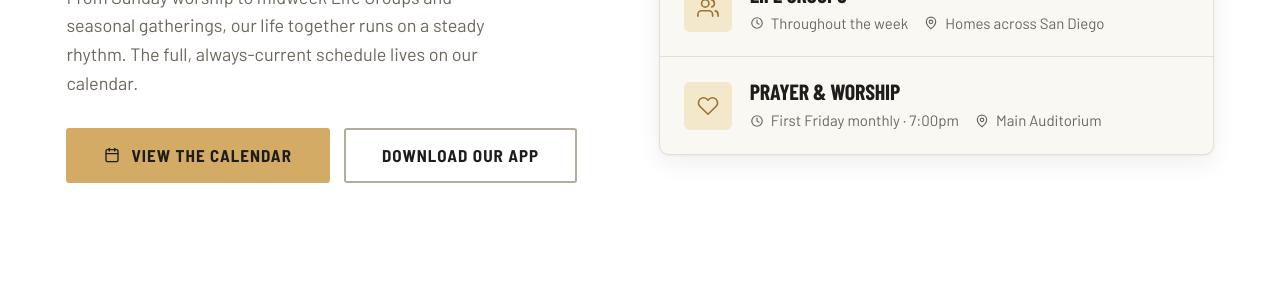
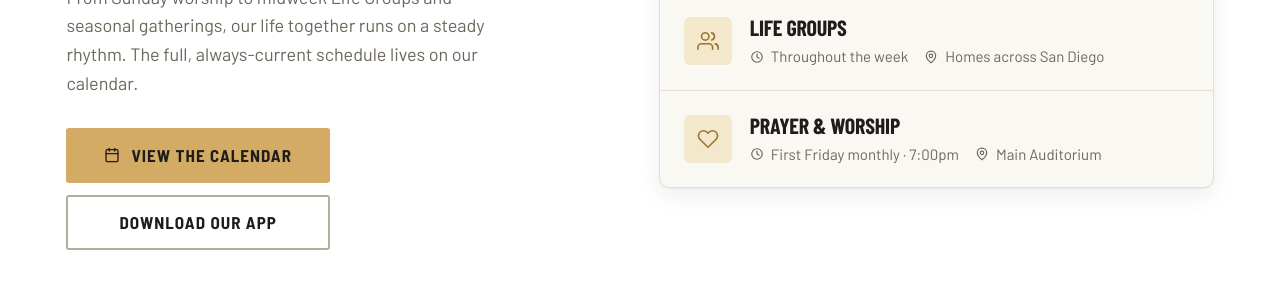
Before and after one commit to iambarabbas/barabbas-road, a Next.js app: page / in a window 1280 px wide. Shown: the part 2600-2900 px from the top of the page. Built offline with nearby package versions, Linux system fonts and the light colour scheme; a web font is replaced by a local one.

Commit message:
fix: calendar section buttons same width, stacked vertically

```diff
--- a/components/home/EventsSection.tsx
+++ b/components/home/EventsSection.tsx
@@ -24,14 +24,14 @@ export function EventsSection() {
           <p style={{ color: "var(--text-muted)", fontSize: "18px", lineHeight: 1.6, marginTop: "20px", maxWidth: "44ch" }}>
             From Sunday worship to midweek Life Groups and seasonal gatherings, our life together runs on a steady rhythm. The full, always-current schedule lives on our calendar.
           </p>
-          <div style={{ display: "flex", gap: "14px", marginTop: "30px", flexWrap: "wrap" }}>
+          <div style={{ display: "flex", flexDirection: "column", gap: "12px", marginTop: "30px", width: "fit-content" }}>
             <Link href="/calendar">
-              <Button variant="primary" size="lg" iconLeft={<Icon name="calendar" size={16} />}>
+              <Button variant="primary" size="lg" fullWidth iconLeft={<Icon name="calendar" size={16} />}>
                 View the Calendar
               </Button>
             </Link>
-            <Link href="/app-download">
-              <Button variant="outline" size="lg">Download Our App</Button>
+            <Link href="/app-download" style={{ display: "block" }}>
+              <Button variant="outline" size="lg" fullWidth>Download Our App</Button>
             </Link>
           </div>
         </div>
```
